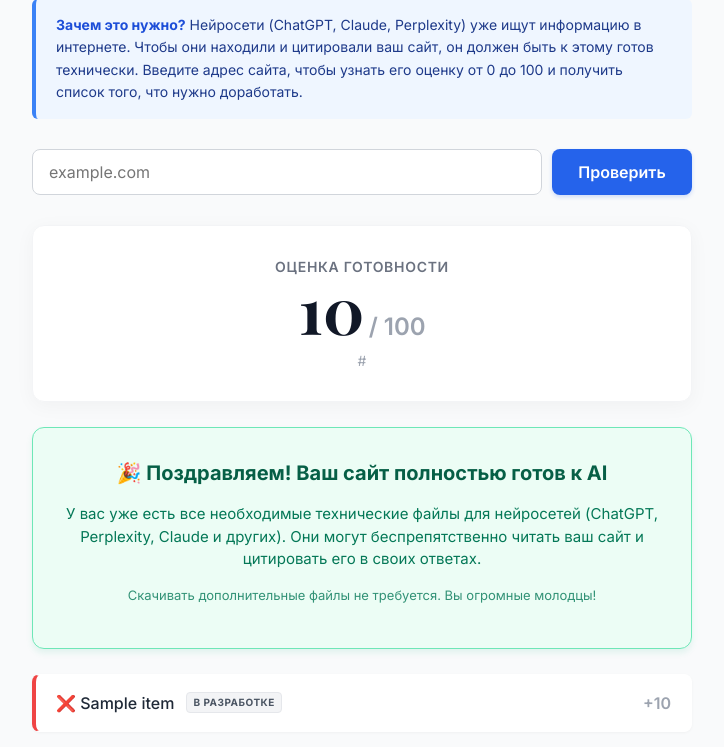
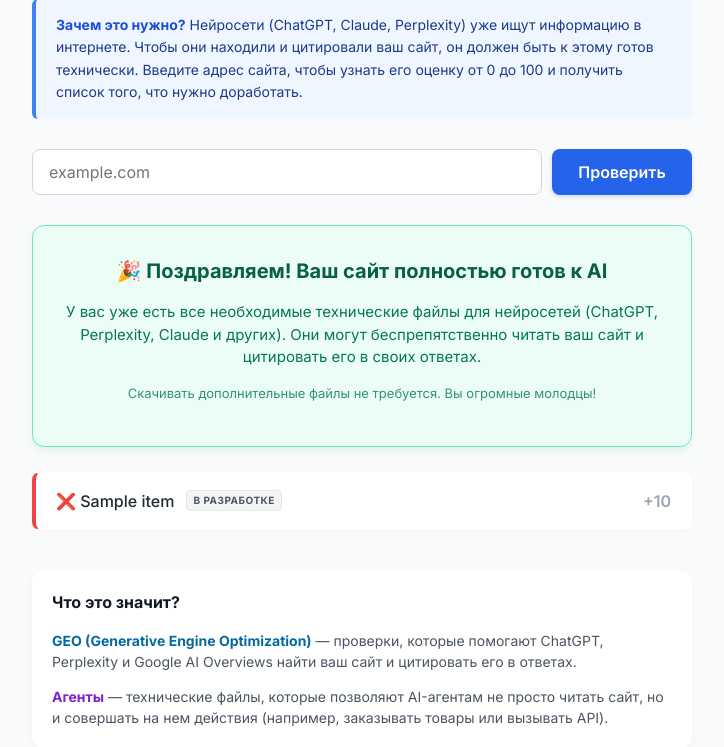
Before and after one commit to artemkoach/agent-ready-checker, a Flask app: template templates/index.html in a window 1280 px wide. Shown: the part 184-931 px from the top of the page, without its empty margins (278-1002 px from the left). Run offline with Flask 3, Linux system fonts and the light colour scheme; the template is opened without the code that fills it: most values are stand-ins (such as "Sample title", 1, 10 or a date in 2020); some web fonts are replaced.

Commit message:
Remove top score block

```diff
--- a/templates/index.html
+++ b/templates/index.html
@@ -127,15 +127,6 @@
     {% endif %}
 
     {% if result %}
-        <div class="score-box anim-pop">
-            <div style="font-size: 14px; color: #6b7280; text-transform: uppercase; letter-spacing: 0.05em; font-weight: 600;">Оценка готовности</div>
-            <div>
-                <span class="score-number">{{ result.score }}</span>
-                <span class="score-out-of">/ 100</span>
-            </div>
-            <div style="color: #9ca3af; margin-top: 5px; font-size: 14px;">{{ result.url }}</div>
-        </div>
-
         {% if potential_gain > 0 %}
         <div class="story-box anim-pop">
             <h3 class="story-title">🚀 Как AI-поисковики помогут вам получать больше клиентов</h3>
```
